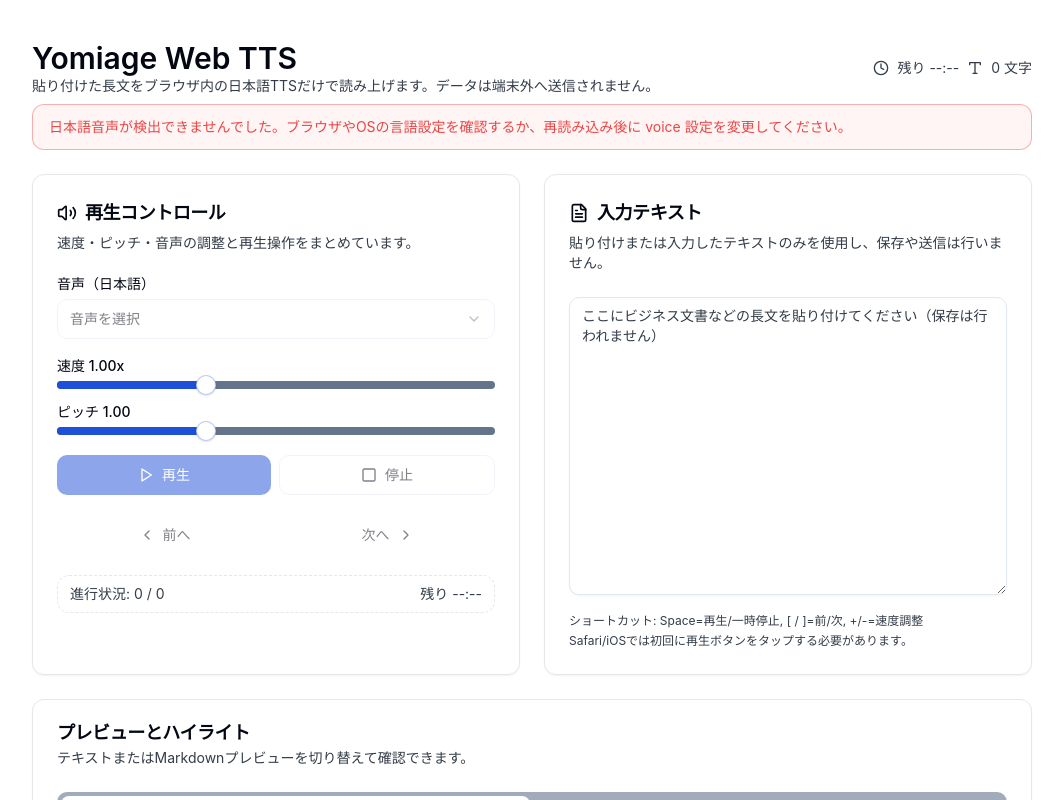
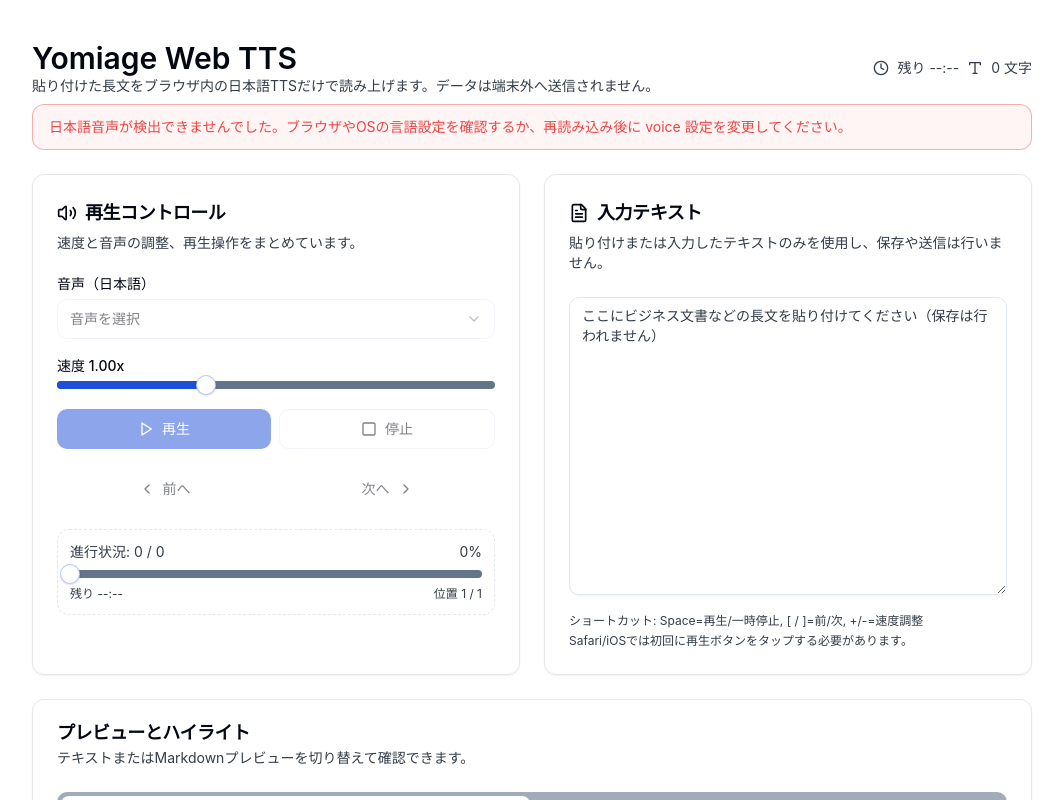
Before and after one commit to ZephyrCivic/tts, a React (Vite) app: page / in a window 1280 px wide. Shown: the top 800 px of the page, without its empty margins (108-1171 px from the left). Built offline with nearby package versions, Linux system fonts and the light colour scheme.

Commit message:
feat: 速度調整と進行バーを強化

```diff
--- a/src/app.tsx
+++ b/src/app.tsx
@@ -78,24 +78,31 @@ function useSpeechVoices() {
   };
 }
 
-function usePlayer(chunks: string[], options: { rate: number; pitch: number; voice: SpeechSynthesisVoice | null }) {
+function usePlayer(chunks: string[], options: { rate: number; voice: SpeechSynthesisVoice | null }) {
   const queueRef = useRef<PlayerQueue | null>(null);
   const [playerState, setPlayerState] = useState<PlayerState>("stopped");
   const [currentIndex, setCurrentIndex] = useState(0);
   const [totalChunks, setTotalChunks] = useState(0);
   const [lastError, setLastError] = useState<string | null>(null);
+  const [charOffset, setCharOffset] = useState(0);
+  const [boundarySupported, setBoundarySupported] = useState(false);
 
   useEffect(() => {
     const queue = new PlayerQueue([], {}, {
       onIndex: (index, total) => {
         setCurrentIndex(total ? Math.min(index, total - 1) : 0);
         setTotalChunks(total);
+        setCharOffset(0);
       },
       onState: (state) => setPlayerState(state),
       onError: (error) => {
         console.warn("TTS error", error);
         const message = error instanceof Error ? error.message : String(error);
         setLastError(message);
+      },
+      onProgress: ({ charOffset: offset, boundarySupported: supported }) => {
+        setCharOffset(offset);
+        setBoundarySupported(supported);
       }
     });
     queueRef.current = queue;
@@ -107,8 +114,8 @@ function usePlayer(chunks: string[], options: { rate: number; pitch: number; voi
 
   useEffect(() => {
     if (!queueRef.current) return;
-    queueRef.current.updateSettings({ rate: options.rate, pitch: options.pitch, voice: options.voice ?? null });
-  }, [options.rate, options.pitch, options.voice]);
+    queueRef.current.updateSettings({ rate: options.rate, voice: options.voice ?? null });
+  }, [options.rate, options.voice]);
 
   useEffect(() => {
     const queue = queueRef.current;
@@ -117,9 +124,10 @@ function usePlayer(chunks: string[], options: { rate: number; pitch: number; voi
     queue.setChunks(chunks);
     setTotalChunks(chunks.length);
     setCurrentIndex(chunks.length ? Math.min(queue.getIndex(), chunks.length - 1) : 0);
+    setCharOffset(0);
   }, [chunks]);
 
-  const commands = {
+  const commands = useMemo(() => ({
     playOrPause: () => {
       const queue = queueRef.current;
       if (!queue || !chunks.length) return;
@@ -134,8 +142,14 @@ function usePlayer(chunks: string[], options: { rate: number; pitch: number; voi
     },
     stop: () => queueRef.current?.stop(),
     next: () => queueRef.current?.next(),
-    prev: () => queueRef.current?.prev()
-  };
+    prev: () => queueRef.current?.prev(),
+    seekTo: (index: number) => {
+      const queue = queueRef.current;
+      if (!queue || !chunks.length) return;
+      const shouldPlay = queue.getState() === "playing";
+      queue.seek(index, { play: shouldPlay });
+    }
+  }), [chunks.length]);
 
   return {
     playerState,
@@ -143,7 +157,9 @@ function usePlayer(chunks: string[], options: { rate: number; pitch: number; voi
     totalChunks,
     lastError,
     clearError: () => setLastError(null),
-    commands
+    commands,
+    charOffset,
+    boundarySupported
   };
 }
 
@@ -151,16 +167,24 @@ const App = () => {
   const [rawInput, setRawInput] = useState("");
   const [viewMode, setViewMode] = useState<ViewMode>("text");
   const [rate, setRate] = useState(1);
-  const [pitch, setPitch] = useState(1);
+  const [scrubIndex, setScrubIndex] = useState<number | null>(null);
 
   const { voices, selectedId, setSelectedId, selectedVoice, warning: voiceWarning } = useSpeechVoices();
 
   const speakingText = useMemo(() => (viewMode === "markdown" ? markdownToPlainText(rawInput) : rawInput), [rawInput, viewMode]);
   const chunks = useMemo(() => segmentJapanese(speakingText), [speakingText]);
 
-  const { playerState, currentIndex, totalChunks, lastError, clearError, commands } = usePlayer(chunks, {
+  const {
+    playerState,
+    currentIndex,
+    totalChunks,
+    lastError,
+    clearError,
+    commands,
+    charOffset,
+    boundarySupported
+  } = usePlayer(chunks, {
     rate,
-    pitch,
     voice: selectedVoice
   });
 
@@ -202,12 +226,24 @@ const App = () => {
 
   const progressLabel = totalChunks > 0 ? `${currentIndex + 1} / ${totalChunks}` : "0 / 0";
 
+  const totalChars = useMemo(() => chunks.reduce((sum, chunk) => sum + chunk.length, 0), [chunks]);
+  const playedChars = useMemo(() => {
+    if (!chunks.length) return 0;
+    const before = chunks.slice(0, currentIndex).reduce((sum, chunk) => sum + chunk.length, 0);
+    return before + charOffset;
+  }, [chunks, currentIndex, charOffset]);
+
   const remainingSec = useMemo(() => {
     if (!chunks.length) return null;
-    const remainChars = chunks.slice(currentIndex).reduce((sum, chunk) => sum + chunk.length, 0);
+    const remainChars = Math.max(totalChars - playedChars, 0);
     const sec = Math.ceil(remainChars / approxCharsPerSecond(rate));
     return Number.isFinite(sec) ? sec : null;
-  }, [chunks, currentIndex, rate]);
+  }, [totalChars, playedChars, rate, chunks.length]);
+
+  const progressPercent = useMemo(() => {
+    if (!totalChars) return 0;
+    return Math.min(100, Math.round((playedChars / totalChars) * 100));
+  }, [playedChars, totalChars]);
 
   const etaLabel = remainingSec !== null ? formatSeconds(remainingSec) : "--:--";
 
@@ -260,7 +296,7 @@ const App = () => {
               <Volume2 className="h-5 w-5" />
               再生コントロール
             </CardTitle>
-            <CardDescription>速度・ピッチ・音声の調整と再生操作をまとめています。</CardDescription>
+            <CardDescription>速度と音声の調整、再生操作をまとめています。</CardDescription>
           </CardHeader>
           <CardContent className="space-y-5">
             <div className="grid gap-2">
@@ -294,21 +330,11 @@ const App = () => {
                   }}
                   aria-label="速度"
                 />
-              </div>
-              <div className="grid gap-2">
-                <Label htmlFor="pitch-slider">ピッチ {pitch.toFixed(2)}</Label>
-                <Slider
-                  id="pitch-slider"
-                  min={0.5}
-                  max={2}
-                  step={0.05}
-                  value={[pitch]}
-                  onValueChange={([val]) => {
-                    const next = typeof val === "number" ? val : pitch;
-                    setPitch(Number(next.toFixed(2)));
-                  }}
-                  aria-label="ピッチ"
-                />
+                {!boundarySupported && playerState === "playing" && (
+                  <p className="text-xs text-muted-foreground">
+                    一部ブラウザでは速度変更が次の文から反映されます。
+                  </p>
+                )}
               </div>
             </div>
 
@@ -348,9 +374,32 @@ const App = () => {
               </Button>
             </div>
 
-            <div className="flex items-center justify-between rounded-lg border border-dashed px-3 py-2 text-sm text-muted-foreground">
-              <span>進行状況: {progressLabel}</span>
-              <span>残り {etaLabel}</span>
+            <div className="space-y-2 rounded-lg border border-dashed px-3 py-3">
+              <div className="flex items-center justify-between text-sm text-muted-foreground">
+                <span>進行状況: {progressLabel}</span>
+                <span>{progressPercent}%</span>
+              </div>
+              <Slider
+                min={0}
+                max={Math.max(totalChunks - 1, 0)}
+                step={1}
+                value={[scrubIndex ?? currentIndex]}
+                onValueChange={([val]) => {
+                  const next = Number.isFinite(val) ? Math.round(Number(val)) : currentIndex;
+                  setScrubIndex(next);
+                }}
+                onValueCommit={([val]) => {
+                  const next = Number.isFinite(val) ? Math.round(Number(val)) : currentIndex;
+                  setScrubIndex(null);
+                  commands.seekTo(next);
+                }}
+                disabled={!totalChunks}
+                aria-label="シークバー"
+              />
+              <div className="flex items-center justify-between text-xs text-muted-foreground">
+                <span>残り {etaLabel}</span>
+                <span>位置 {scrubIndex !== null ? scrubIndex + 1 : currentIndex + 1} / {Math.max(totalChunks, 1)}</span>
+              </div>
             </div>
           </CardContent>
         </Card>
--- a/src/player/queue.ts
+++ b/src/player/queue.ts
@@ -6,22 +6,40 @@ export interface PlayerListeners {
   onIndex?: (index: number, total: number) => void;
   onState?: (state: PlayerState) => void;
   onError?: (error: unknown) => void;
+  onProgress?: (payload: {
+    index: number;
+    total: number;
+    chunkLength: number;
+    charOffset: number;
+    boundarySupported: boolean;
+  }) => void;
+}
+
+interface InternalSettings {
+  rate: number;
+  volume: number;
+  voice: SpeechSynthesisVoice | null;
 }
 
 export class PlayerQueue {
   private chunks: string[];
-  private settings: Required<Pick<SpeakSettings, "rate" | "pitch" | "volume">> & { voice: SpeechSynthesisVoice | null };
+  private settings: InternalSettings;
   private index = 0;
   private state: PlayerState = "stopped";
   private utterance: SpeechSynthesisUtterance | null = null;
   private listeners: PlayerListeners;
   private retries = 0;
 
+  private resumeFromOffset = 0;
+  private spokenOffsetBase = 0;
+  private currentChunkLength = 0;
+  private boundarySupported = false;
+  private lastKnownCharOffset = 0;
+
   constructor(chunks: string[] = [], settings: SpeakSettings = {}, listeners: PlayerListeners = {}) {
     this.chunks = Array.isArray(chunks) ? chunks : [];
     this.settings = {
       rate: settings.rate ?? 1,
-      pitch: settings.pitch ?? 1,
       volume: settings.volume ?? 1,
       voice: settings.voice ?? null
     };
@@ -30,7 +48,8 @@ export class PlayerQueue {
 
   setChunks(chunks: string[]): void {
     this.chunks = chunks ?? [];
-    this.index = 0;
+    this.index = Math.min(this.index, Math.max(this.chunks.length - 1, 0));
+    this.resetOffsets();
     this.emitIndex();
   }
 
@@ -39,20 +58,27 @@ export class PlayerQueue {
     const prevVoice = this.settings.voice;
     this.settings = {
       rate: patch.rate ?? this.settings.rate,
-      pitch: patch.pitch ?? this.settings.pitch,
       volume: patch.volume ?? this.settings.volume,
       voice: patch.voice ?? this.settings.voice
     };
-    const shouldRestart = (patch.rate !== undefined && patch.rate !== prevRate) ||
-      (patch.voice !== undefined && patch.voice !== prevVoice);
-    if (shouldRestart && this.state === "playing") {
-      this.restartCurrent();
+    const rateChanged = patch.rate !== undefined && patch.rate !== prevRate;
+    const voiceChanged = patch.voice !== undefined && patch.voice !== prevVoice;
+
+    if (voiceChanged && this.state === "playing") {
+      this.restartCurrent(0);
+      return;
+    }
+
+    if (rateChanged && this.state === "playing") {
+      const restartOffset = this.boundarySupported ? this.lastKnownCharOffset : 0;
+      this.restartCurrent(restartOffset);
     }
   }
 
   play(startIndex: number | null = null): void {
     if (startIndex !== null) {
       this.index = Math.max(0, Math.min(startIndex, this.chunks.length - 1));
+      this.resetOffsets();
     }
     if (this.state === "paused") {
       this.resume();
@@ -82,6 +108,7 @@ export class PlayerQueue {
     ttsCancel();
     this.state = "stopped";
     this.emitState();
+    this.resetOffsets();
     this.utterance = null;
     this.retries = 0;
   }
@@ -89,6 +116,7 @@ export class PlayerQueue {
   next(): void {
     if (!this.chunks.length) return;
     this.index = Math.min(this.index + 1, this.chunks.length - 1);
+    this.resetOffsets();
     if (this.state === "playing") {
       ttsCancel();
       this.speakCurrent();
@@ -100,10 +128,29 @@ export class PlayerQueue {
   prev(): void {
     if (!this.chunks.length) return;
     this.index = Math.max(this.index - 1, 0);
+    this.resetOffsets();
     if (this.state === "playing") {
       ttsCancel();
       this.speakCurrent();
     } else {
+      this.emitIndex();
+    }
+  }
+
+  seek(index: number, options: { play: boolean }): void {
+    if (!this.chunks.length) return;
+    this.index = Math.max(0, Math.min(index, this.chunks.length - 1));
+    ttsCancel();
+    this.utterance = null;
+    this.resetOffsets();
+    if (options.play) {
+      this.state = "playing";
+      this.emitState();
+      this.speakCurrent();
+    } else {
+      if (this.state === "playing") {
+        this.pause();
+      }
       this.emitIndex();
     }
   }
@@ -116,56 +163,90 @@ export class PlayerQueue {
     return this.state;
   }
 
+  getCharOffset(): number {
+    return this.lastKnownCharOffset;
+  }
+
   private speakCurrent(): void {
     if (!this.chunks.length) {
       this.stop();
       return;
     }
-    const text = this.chunks[this.index];
+    const chunk = this.chunks[this.index] ?? "";
+    const offset = Math.min(this.resumeFromOffset, chunk.length);
+    this.spokenOffsetBase = offset;
+    this.currentChunkLength = chunk.length;
+    const remaining = chunk.slice(offset);
+    this.lastKnownCharOffset = offset;
+    this.resumeFromOffset = 0;
+
+    if (!remaining) {
+      this.autoAdvance();
+      return;
+    }
+
     this.emitIndex();
-    this.utterance = speak(text, this.settings, {
+    this.emitProgress();
+
+    this.utterance = speak(remaining, this.settings, {
+      onboundary: (event) => {
+        this.boundarySupported = true;
+        const delta = typeof event.charIndex === "number" ? event.charIndex : 0;
+        this.lastKnownCharOffset = Math.min(this.spokenOffsetBase + delta, this.currentChunkLength);
+        this.emitProgress();
+      },
       onend: () => {
         if (this.state !== "playing") return;
-        if (this.index < this.chunks.length - 1) {
-          this.index += 1;
-          this.retries = 0;
-          this.speakCurrent();
-        } else {
-          this.stop();
-        }
+        this.resetOffsets();
+        this.autoAdvance();
       },
       onerror: (event) => {
         if (this.retries < 2) {
           this.retries += 1;
+          this.resumeFromOffset = this.lastKnownCharOffset;
           this.speakCurrent();
         } else {
           this.emitError(event?.error || "tts error");
-          if (this.index < this.chunks.length - 1) {
-            this.index += 1;
-            this.retries = 0;
-            this.speakCurrent();
-          } else {
-            this.stop();
-          }
+          this.resetOffsets();
+          this.autoAdvance();
         }
       }
     });
   }
 
-  private restartCurrent(): void {
+  private autoAdvance(): void {
+    if (this.index < this.chunks.length - 1) {
+      this.index += 1;
+      this.retries = 0;
+      this.speakCurrent();
+    } else {
+      this.stop();
+    }
+  }
+
+  private restartCurrent(offset: number): void {
     if (!this.chunks.length) return;
     if (this.utterance) {
       this.utterance.onend = null;
       this.utterance.onerror = null;
+      this.utterance.onboundary = null;
     }
     ttsCancel();
     this.retries = 0;
-    this.utterance = null;
+    this.resumeFromOffset = Math.max(0, Math.min(offset, this.currentChunkLength));
     this.speakCurrent();
+  }
+
+  private resetOffsets(): void {
+    this.resumeFromOffset = 0;
+    this.spokenOffsetBase = 0;
+    this.currentChunkLength = this.chunks[this.index]?.length ?? 0;
+    this.lastKnownCharOffset = 0;
   }
 
   private emitIndex(): void {
     this.listeners.onIndex?.(this.index, this.chunks.length);
+    this.emitProgress();
   }
 
   private emitState(): void {
@@ -175,4 +256,14 @@ export class PlayerQueue {
   private emitError(error: unknown): void {
     this.listeners.onError?.(error);
   }
+
+  private emitProgress(): void {
+    this.listeners.onProgress?.({
+      index: this.index,
+      total: this.chunks.length,
+      chunkLength: this.currentChunkLength,
+      charOffset: this.lastKnownCharOffset,
+      boundarySupported: this.boundarySupported
+    });
+  }
 }
--- a/src/segmentation/japanese.ts
+++ b/src/segmentation/japanese.ts
@@ -2,6 +2,7 @@
  * 日本語向けの軽量分割器。形態素解析なしで句読点や最大長を基準にチャンクへ分割する。
  */
 const MAX_LEN = 260; // 150–300 の中間。ブラウザ差異を考慮して控えめ。
+const MIN_LEN = 120;
 
 export function preprocess(text: string): string {
   if (!text) return "";
@@ -77,6 +78,26 @@ function chunkByLength(sentences: string[]): string[] {
   return chunks;
 }
 
+function mergeShortChunks(chunks: string[]): string[] {
+  if (!chunks.length) return [];
+  const merged: string[] = [];
+  for (const chunk of chunks) {
+    const trimmed = chunk.trim();
+    if (!trimmed) continue;
+    if (!merged.length) {
+      merged.push(trimmed);
+      continue;
+    }
+    const prev = merged[merged.length - 1];
+    if (prev.length < MIN_LEN && (prev + " " + trimmed).length <= MAX_LEN) {
+      merged[merged.length - 1] = `${prev} ${trimmed}`.trim();
+    } else {
+      merged.push(trimmed);
+    }
+  }
+  return merged;
+}
+
 export function segmentJapanese(raw: string): string[] {
   if (!raw) return [];
   const normalized = preprocess(raw);
@@ -89,7 +110,7 @@ export function segmentJapanese(raw: string): string[] {
     const blocks = splitBullets(para);
     blocks.forEach((block) => {
       const sentences = splitSentences(block);
-      const chunked = chunkByLength(sentences);
+      const chunked = mergeShortChunks(chunkByLength(sentences));
       result.push(...chunked);
     });
   });
```
Also changed, not shown: 5 other files (tests, documents, lock files or other folders).
